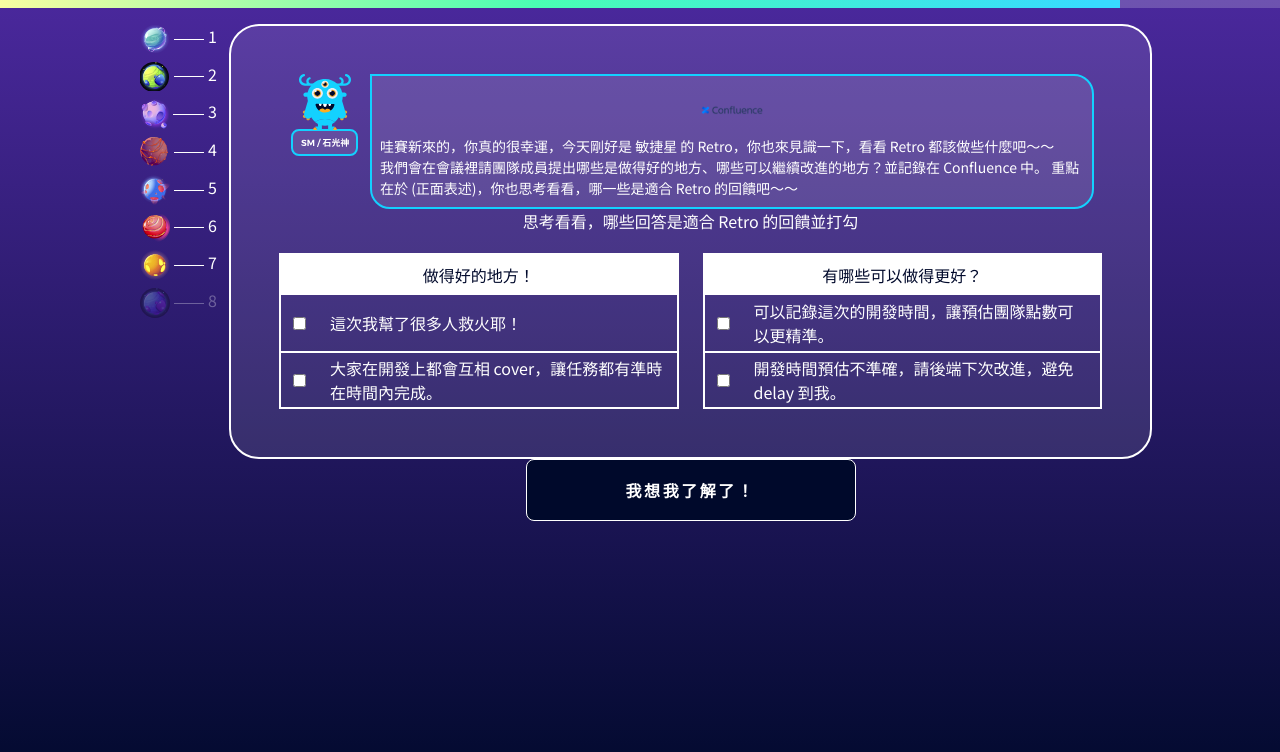
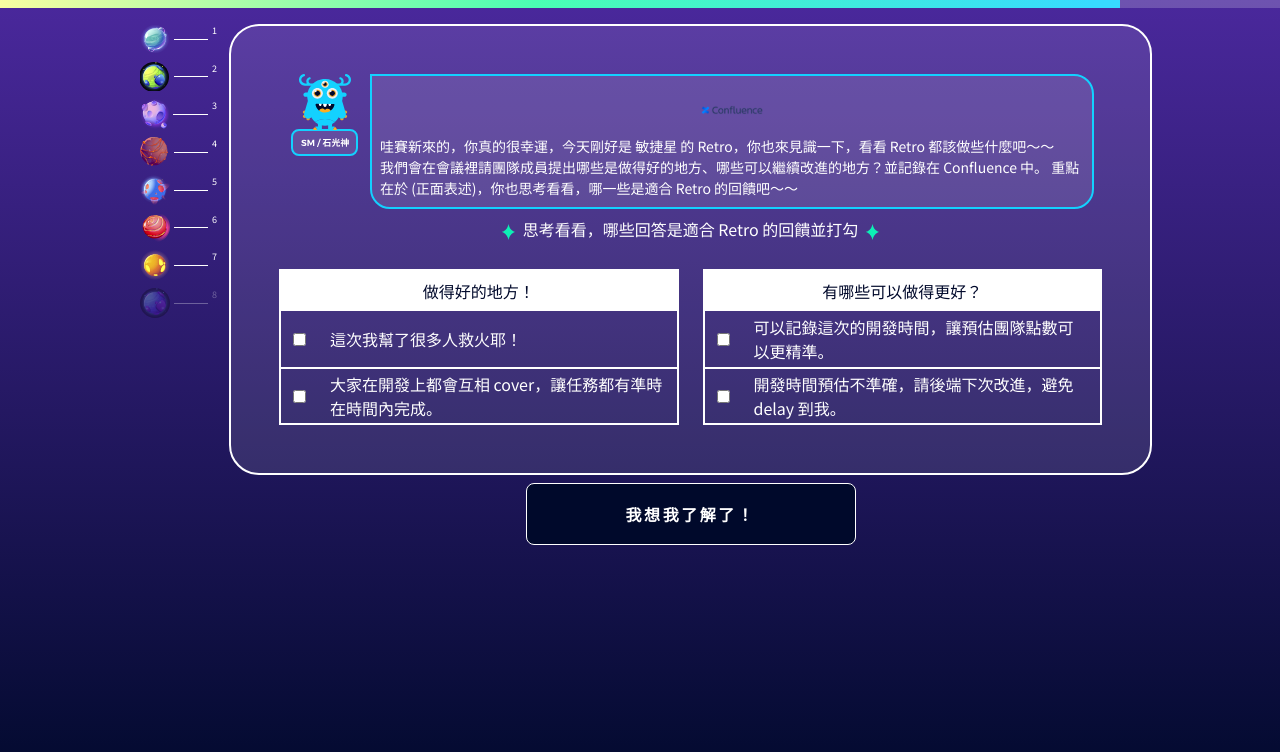
Before and after one commit to u9951064/scrum, a Vue app: page /#/step7 in a window 1280 px wide. Shown: the top 752 px of the page. Built offline with nearby package versions, Linux system fonts and the light colour scheme.

Commit message:
star title

```diff
--- a/src/assets/main.css
+++ b/src/assets/main.css
@@ -1,4 +1,4 @@
-@import url('https://fonts.googleapis.com/css2?family=Noto+Sans+TC:wght@400;600;700&display=swap');
+@import url('https://fonts.googleapis.com/css2?family=Montserrat:wght@400;600;&family=Noto+Sans+TC:wght@400;700&display=swap');
 
 #app {
   position   : fixed;
@@ -10,7 +10,7 @@
   right      : 0;
   overflow   : hidden;
   font-weight: 400;
-  font-family: 'Noto Sans TC', sans-serif;
+  font-family: 'Noto Sans TC', 'Montserrat', sans-serif;
   color      : #FFFFFF;
 }
 
--- a/src/components/NextStepBtn.vue
+++ b/src/components/NextStepBtn.vue
@@ -16,6 +16,7 @@ defineEmits(["click"]);
 
 <style scoped>
 .next-btn {
+  margin-top: 0.5rem;
   padding: 1.125rem;
   border: 1px solid #ffffff;
   border-radius: 0.5rem;
--- /dev/null
+++ b/src/components/StarTitle.vue
@@ -0,0 +1,32 @@
+<script setup lang="ts">
+import IconStar from "./icons/IconStar.vue";
+</script>
+
+<template>
+  <div class="star-title row g-0 my-2">
+    <div class="col text-end">
+      <IconStar></IconStar>
+    </div>
+    <div class="col-auto px-2 text-center">
+      <slot></slot>
+    </div>
+    <div class="col text-start">
+      <IconStar></IconStar>
+    </div>
+  </div>
+</template>
+
+<style scoped>
+.star-title {
+  max-width: 100%;
+  width: 100%;
+  overflow: hidden;
+  align-items: center;
+  justify-content: center;
+}
+
+.star-title > * {
+  max-width: 90%;
+  width: auto;
+}
+</style>
--- a/src/components/StepList.vue
+++ b/src/components/StepList.vue
@@ -94,6 +94,7 @@ ul.step-list > li.step-list-item {
   list-style-type: none;
   text-align: center;
   opacity: 0.3;
+  font-size: 9px;
 }
 
 ul.step-list > li.step-list-item.active {
--- /dev/null
+++ b/src/components/icons/IconStar.vue
@@ -0,0 +1,15 @@
+<script setup lang="ts"></script>
+<template>
+  <svg
+    width="13"
+    height="16"
+    viewBox="0 0 13 16"
+    fill="none"
+    xmlns="http://www.w3.org/2000/svg"
+  >
+    <path
+      d="M11.3109 7.34293C8.82575 6.01073 7.01133 3.28535 6.5011 0C5.99086 3.28535 4.17645 6.01073 1.68905 7.34293C1.20521 7.6026 0 8 0 8C0 8 1.20521 8.39966 1.68905 8.65707C4.17645 9.98927 5.98867 12.7124 6.5011 16C7.01133 12.7146 8.82575 9.98927 11.3131 8.65707C11.797 8.3974 13.0022 8 13.0022 8C13.0022 8 11.797 7.60034 11.3131 7.34293H11.3109Z"
+      fill="#0DEFB5"
+    />
+  </svg>
+</template>
--- a/src/views/Step2View.vue
+++ b/src/views/Step2View.vue
@@ -1,12 +1,13 @@
 <script setup lang="ts">
+import ChatBox from "@/components/ChatBox.vue";
+import NextStepBtn from "@/components/NextStepBtn.vue";
+import StarTitle from "@/components/StarTitle.vue";
+import StepBar from "@/components/StepBar.vue";
+import StepList from "@/components/StepList.vue";
 import Role from "@/constants/Role";
+import router from "@/router";
 import { onMounted, ref } from "vue";
 import draggable from "vuedraggable";
-import StepBar from "@/components/StepBar.vue";
-import StepList from "@/components/StepList.vue";
-import NextStepBtn from "@/components/NextStepBtn.vue";
-import ChatBox from "@/components/ChatBox.vue";
-import router from "@/router";
 
 interface OptionRecord {
   title: string;
@@ -143,7 +144,9 @@ onMounted(() => {
                   </section>
                   <section class="col-12 text-center">
                     <div class="d-block d-md-none" ref="mobileDetector">
-                      <div class="">拖移區塊，並調整待辦清單的優先度順序</div>
+                      <StarTitle
+                        >拖移區塊，並調整待辦清單的優先度順序</StarTitle
+                      >
                       <div class="row">
                         <div class="col-auto text-center">
                           <div
@@ -184,9 +187,9 @@ onMounted(() => {
                       </div>
                     </div>
                     <div class="d-none d-md-block">
-                      <div class="">
+                      <StarTitle>
                         拖移左側區塊，移至右側待辦清單，並調整優先度順序
-                      </div>
+                      </StarTitle>
                       <div class="row flex-nowrap">
                         <div class="col-6">
                           <div class="row h-100">
--- a/src/views/Step4View.vue
+++ b/src/views/Step4View.vue
@@ -1,10 +1,11 @@
 <script setup lang="ts">
-import { onMounted, ref, computed } from "vue";
-import draggable from "vuedraggable";
+import NextStepBtn from "@/components/NextStepBtn.vue";
+import StarTitle from "@/components/StarTitle.vue";
 import StepBar from "@/components/StepBar.vue";
 import StepList from "@/components/StepList.vue";
-import NextStepBtn from "@/components/NextStepBtn.vue";
 import router from "@/router";
+import { computed, onMounted, ref } from "vue";
+import draggable from "vuedraggable";
 
 interface OptionRecord {
   title: string;
@@ -115,10 +116,14 @@ onMounted(() => {
                 >
                   <section class="col-12 text-center">
                     <div class="d-none d-md-block">
-                      請在點數限制內，把產品待辦清單任務，移至右側短衝清單中
+                      <StarTitle
+                        >請在點數限制內，把產品待辦清單任務，移至右側短衝清單中</StarTitle
+                      >
                     </div>
                     <div class="d-block d-md-none">
-                      請在點數限制內，把產品待辦清單任務，移動至下方短衝清單中
+                      <StarTitle
+                        >請在點數限制內，把產品待辦清單任務，移動至下方短衝清單中</StarTitle
+                      >
                     </div>
                     <div class="row flex-md-nowrap">
                       <div class="col-12 col-md-5 ms-auto">
--- a/src/views/Step6View.vue
+++ b/src/views/Step6View.vue
@@ -1,4 +1,5 @@
 <script setup lang="ts">
+import StarTitle from "@/components/StarTitle.vue";
 import Role from "@/constants/Role";
 import StepBar from "@/components/StepBar.vue";
 import StepList from "@/components/StepList.vue";
@@ -37,9 +38,7 @@ const gotoNextPage = () => {
                         流程圖中，這些流程分別代表哪一個會議呢？
                       </div>
                     </ChatBox>
-                    <div class="text-center">
-                      拖移區塊，把對應流程貼到正確位置
-                    </div>
+                    <StarTitle>拖移區塊，把對應流程貼到正確位置</StarTitle>
                   </section>
                 </article>
               </div>
--- a/src/views/Step7View.vue
+++ b/src/views/Step7View.vue
@@ -1,7 +1,8 @@
 <script setup lang="ts">
+import ChatBox from "@/components/ChatBox.vue";
 import ConfluenceLogo from "@/components/images/ConfluenceLogo.vue";
-import ChatBox from "@/components/ChatBox.vue";
 import NextStepBtn from "@/components/NextStepBtn.vue";
+import StarTitle from "@/components/StarTitle.vue";
 import StepBar from "@/components/StepBar.vue";
 import StepList from "@/components/StepList.vue";
 import Role from "@/constants/Role";
@@ -89,9 +90,9 @@ const checkAnswerOrGoNextPage = () => {
                         的回饋吧～～
                       </div>
                     </ChatBox>
-                    <div class="text-center">
-                      思考看看，哪些回答是適合 Retro 的回饋並打勾
-                    </div>
+                    <StarTitle
+                      >思考看看，哪些回答是適合 Retro 的回饋並打勾</StarTitle
+                    >
                     <div class="row">
                       <div class="col-12 col-md-6">
                         <div class="list-block">
@@ -200,16 +201,12 @@ const checkAnswerOrGoNextPage = () => {
 }
 
 .list-block {
-  border: 2px solid #FFF;
+  border: 2px solid #fff;
 }
 
 .list-item ~ .list-item {
-  border-top: 2px solid #FFF;
+  border-top: 2px solid #fff;
 }
-
-/* .list-item input[type="checkbox"] {
-  visibility: hidden;
-} */
 
 @media (max-width: 767.9px) {
   .hidden-nav {
```
